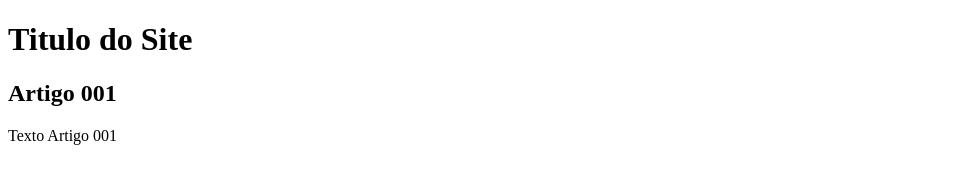
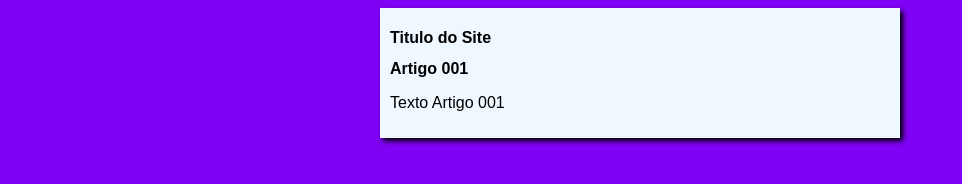
Before and after one commit to raimundo-vieiraa/projeto-site, a plain HTML site: page index.html in a window 1280 px wide. Shown: the whole page, without its empty margins (0-962 px from the left). Drawn offline with Linux system fonts and the light colour scheme.

Commit message:
Dei inicio no design

```diff
--- /dev/null
+++ b/estilos/style.css
@@ -0,0 +1,15 @@
+*{
+    font-family: Arial, Helvetica, sans-serif;
+    font-size: 16px;
+}
+
+body{
+    background-color: rgb(128, 2, 245);
+}
+main{
+    background-color: aliceblue;
+    width: 500px;
+    margin: auto;
+    padding: 10px;
+    box-shadow: 3px 3px 5px black;
+}
--- a/index.html
+++ b/index.html
@@ -4,6 +4,7 @@
     <meta charset="UTF-8">
     <meta name="viewport" content="width=device-width, initial-scale=1.0">
     <title>Titulo do Site</title>
+    <link rel="stylesheet" href="estilos/style.css">
 </head>
 <body>
     <main>
```
